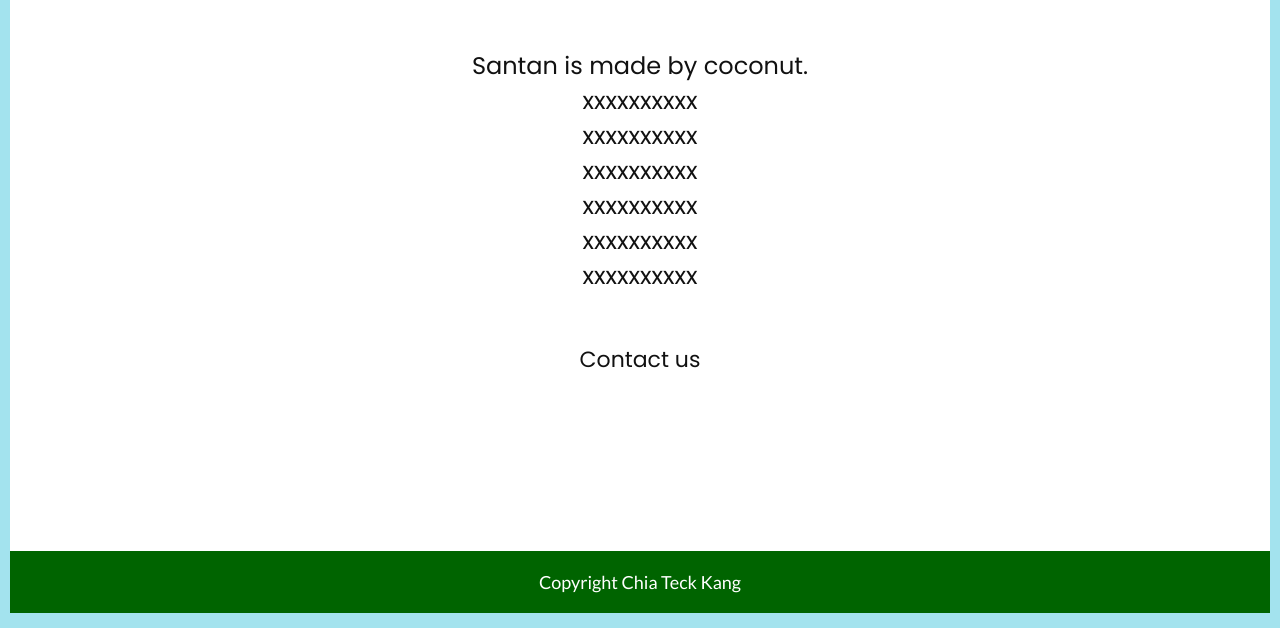
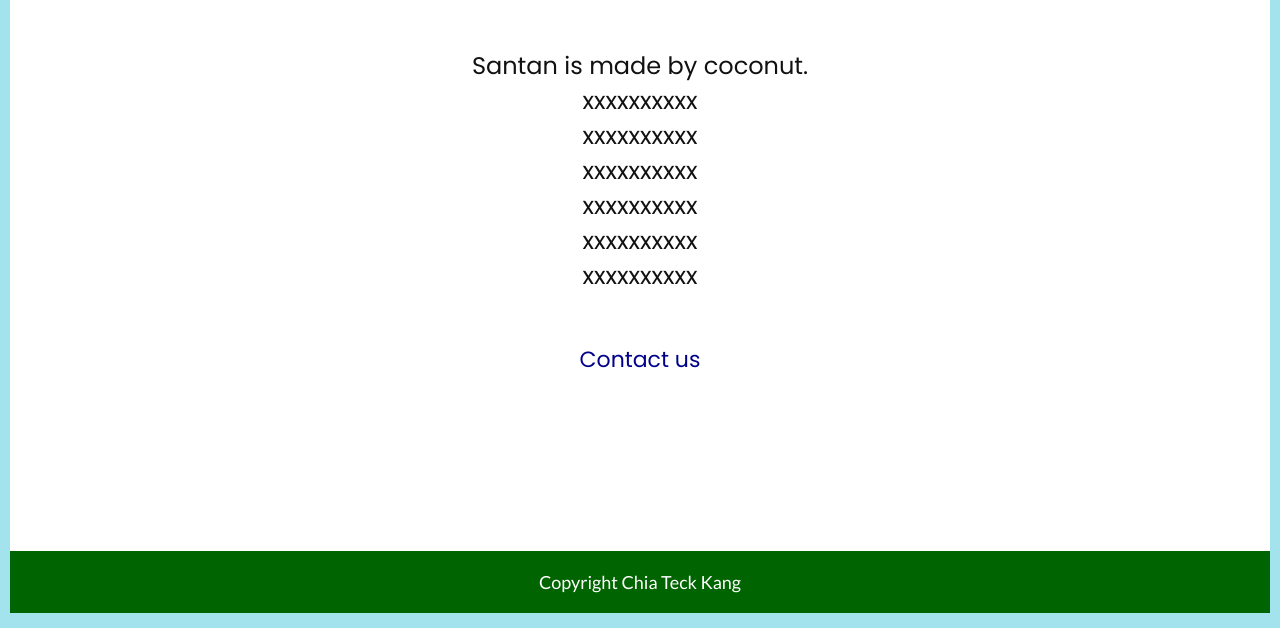
Before and after one commit to ChiaTeckKang0297/jour2053, a plain HTML site: page index.html in a window 1280 px wide. Shown: the part 452-1080 px from the top of the page. Drawn offline with nearby package versions, Linux system fonts and the light colour scheme.

Commit message:
Update index.html

```diff
--- a/index.html
+++ b/index.html
@@ -55,7 +55,7 @@
                     <h1>xxxxxxxxxx</h1>
                     <br>
                     <br>
-                    <a href="contactus.html"><h2>Contact us</h2></a>
+                    <a href="contactus.html"><h2 style="color: darkblue;">Contact us</h2></a>
              </div>
          </body>
 
```
